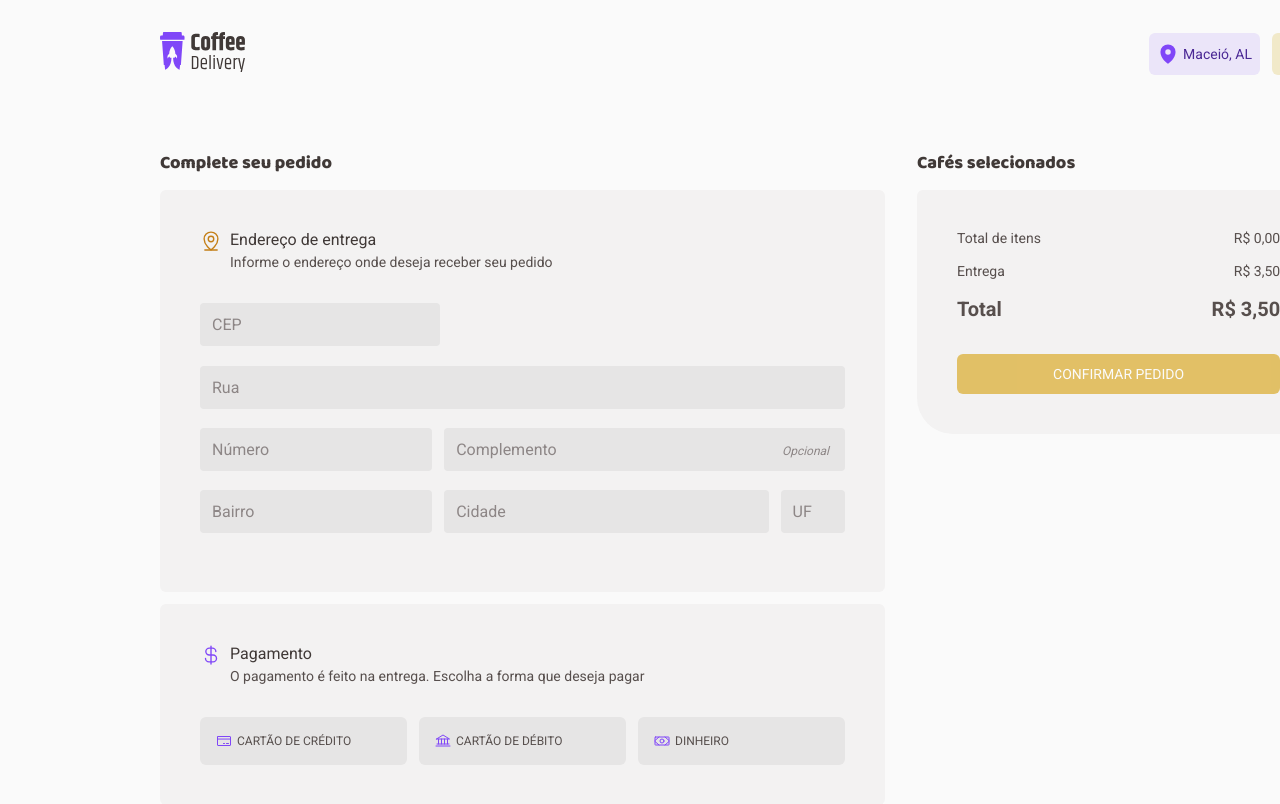
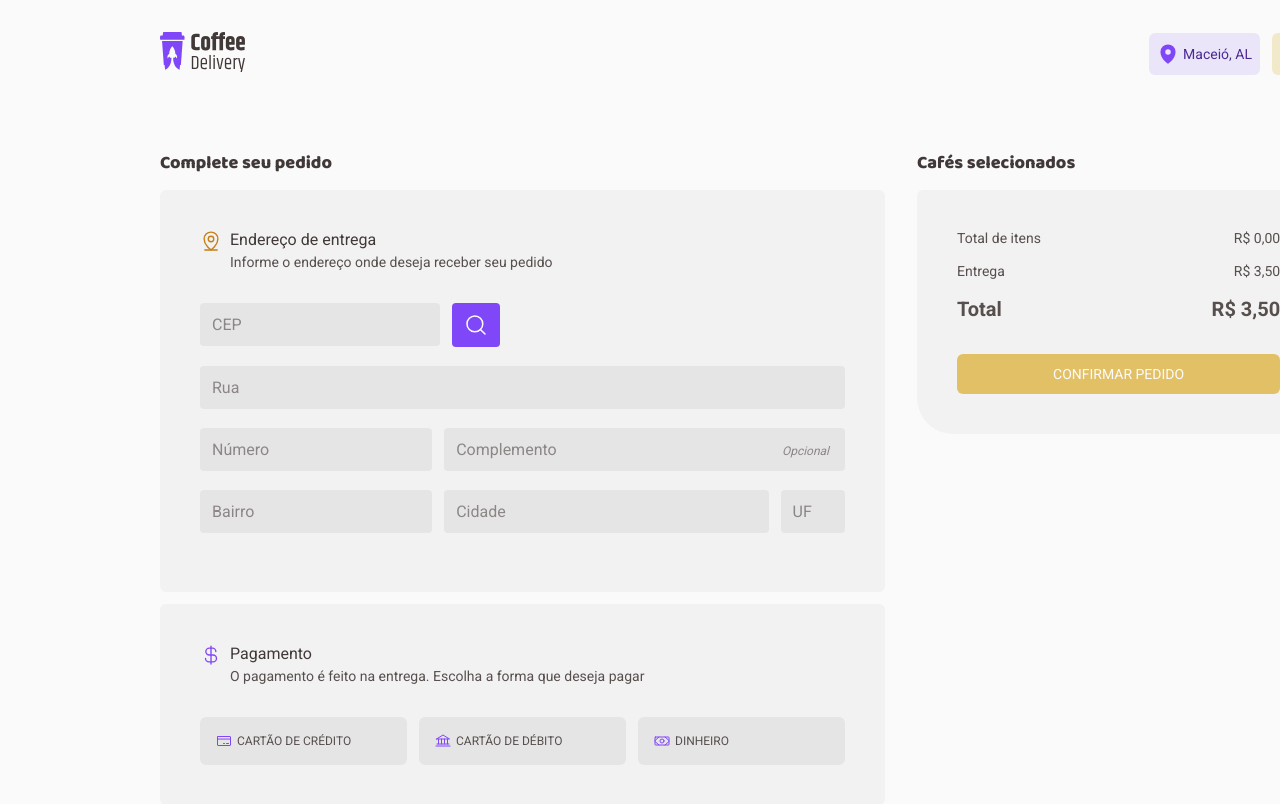
Before and after one commit to RuthMaria/ignite-coffeeDelivery, a React (Vite) app: page /delivery in a window 1280 px wide. Shown: the top 804 px of the page. Built offline with nearby package versions, Linux system fonts and the light colour scheme.

Commit message:
feat: add search button

```diff
--- a/src/context/shoppingCart.tsx
+++ b/src/context/shoppingCart.tsx
@@ -50,7 +50,6 @@ export const ShoppingCartContextProvider: React.FC<
 
   useEffect(() => {
     const stateJSON = JSON.stringify(shoppingCartState);
-    console.log(shoppingCart);
 
     localStorage.setItem('@ignite-shoppingCart:1.0.0', stateJSON);
   }, [shoppingCartState]);
--- a/src/pages/Delivery/components/AddressForm/AddressForm.style.ts
+++ b/src/pages/Delivery/components/AddressForm/AddressForm.style.ts
@@ -102,3 +102,23 @@ export const Optional = styled.p<{ hasError: boolean }>`
   right: 1rem;
   bottom: ${(props) => (props.hasError ? '3.1' : '2')}rem;
 `;
+
+export const Button = styled.button`
+  background-color: ${(props) => props.theme['purple']};
+  padding: 12px;
+  height: 2.7rem;
+  border-radius: 4px;
+  display: flex;
+  align-items: center;
+
+  transition: opacity 1s;
+
+  &:hover {
+    opacity: 0.8;
+  }
+`;
+
+export const CepSearch = styled.div`
+  display: flex;
+  gap: 12px;
+`;
--- a/src/pages/Delivery/components/AddressForm/AddressForm.tsx
+++ b/src/pages/Delivery/components/AddressForm/AddressForm.tsx
@@ -1,6 +1,7 @@
 import React from 'react';
-import { MapPinLine } from 'phosphor-react';
+import { MagnifyingGlass, MapPinLine } from 'phosphor-react';
 import { defaultTheme } from '../../../../styles/themes/default';
+import axios from 'axios';
 
 import {
   Address,
@@ -11,6 +12,8 @@ import {
   Header,
   Div,
   Error,
+  Button,
+  CepSearch,
 } from './AddressForm.style';
 import { useFormContext } from 'react-hook-form';
 
@@ -22,10 +25,39 @@ export interface ErrorsType {
   };
 }
 
+interface CEPData {
+  logradouro: string;
+  complemento: string;
+  localidade: string;
+  uf: string;
+  bairro: string;
+  cep: string;
+}
+
 export const AddressForm: React.FC = () => {
-  const { register, formState } = useFormContext();
+  const { register, formState, setValue, getValues, clearErrors } =
+    useFormContext();
+  const { errors } = formState as ErrorsType;
 
-  const { errors } = formState as ErrorsType;
+  const searchCep = () => {
+    axios<CEPData>({
+      method: 'get',
+      url: `https://viacep.com.br/ws/${getValues('cep')}/json/`,
+    }).then((response) => {
+      setValue('street', response.data.logradouro);
+      setValue('complement', response.data.complemento);
+      setValue('city', response.data.localidade);
+      setValue('uf', response.data.uf);
+      setValue('district', response.data.bairro);
+      setValue('cep', response.data.cep);
+      clearErrors('street');
+      clearErrors('complement');
+      clearErrors('city');
+      clearErrors('uf');
+      clearErrors('district');
+      clearErrors('cep');
+    });
+  };
 
   return (
     <Content>
@@ -38,15 +70,22 @@ export const AddressForm: React.FC = () => {
       </Header>
 
       <Address>
+        <CepSearch>
+          <div>
             <Input
               hasError={!!errors.cep?.message}
-          type="number"
+              type="text"
               width={15}
               placeholder="CEP"
               id="cep"
               {...register('cep')}
             />
             {errors && <Error>{errors.cep?.message}</Error>}
+          </div>
+          <Button type="button" onClick={searchCep}>
+            <MagnifyingGlass size={24} color={defaultTheme['white']} />
+          </Button>
+        </CepSearch>
         <Input
           hasError={!!errors.street?.message}
           type="text"
```
Lines whose indentation alone changed are shown as unchanged.
